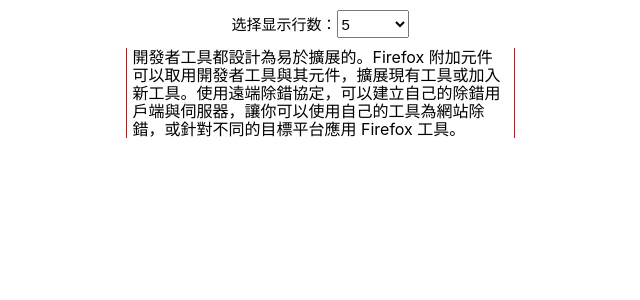
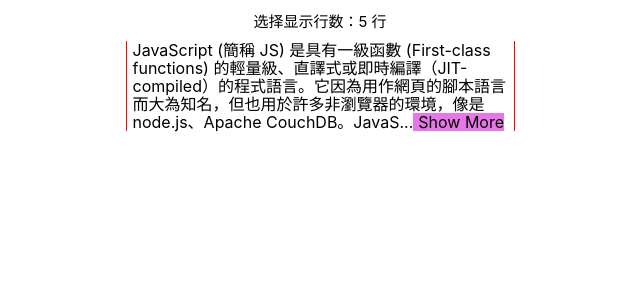
Before and after one commit to sulirc/react-ellipsis, a React (Create React App) app: page / in a window 1280 px wide. Shown: the top 300 px of the page, without its empty margins (320-960 px from the left). Built offline with nearby package versions, Linux system fonts and the light colour scheme.

Commit message:
feat: simplify ellipsis

```diff
--- a/src/App.js
+++ b/src/App.js
@@ -1,4 +1,4 @@
-import React, { useState, useEffect } from "react";
+import React from "react";
 import TextEllipsis from "./TextEllipsis";
 import "./App.scss";
 
@@ -14,34 +14,26 @@
   m: 5,
   l: 8,
   xl: 12,
+  xxxl: 100
 };
 
 function App() {
-  const [lines, setLines] = useState(LINES[defaultLines]);
-  const changeVisibleLines = (e) => {
-    setLines(LINES[e.target.value]);
-  };
   const handleOnElliResult = (status) => console.log(status);
 
   return (
     <>
       <label className="select-lines">
         选择显示行数：
-        <select name="select" defaultValue={defaultLines} onChange={changeVisibleLines}>
-          <option value="s">3</option>
-          <option value="m">5</option>
-          <option value="l">8</option>
-          <option value="xl">12</option>
-        </select>
+        {LINES[defaultLines]} 行
       </label>
 
       <div className="box">
         <TextEllipsis
-          expand
           className="ellipsis-demo"
-          lines={lines}
-          onElliResult={handleOnElliResult}>
-          {Text.zh}
+          lines={LINES[defaultLines]}
+          onElliResult={handleOnElliResult}
+        >
+          {Text.zhLong}
         </TextEllipsis>
       </div>
     </>
--- a/src/TextEllipsis/index.jsx
+++ b/src/TextEllipsis/index.jsx
@@ -1,4 +1,4 @@
-import React, { useState, useLayoutEffect, useRef, useCallback, useEffect } from "react";
+import React, { useState, useLayoutEffect, useRef, useCallback } from "react";
 import "./index.scss";
 
 export const ELLIPSIS = {
@@ -6,16 +6,9 @@
   NOT_TRUNCATED: "NOT_TRUNCATED",
 };
 
-const STATE = {
-  idle: "idle",
-  normal: "normal",
-  overflow: "overflow",
-};
-
 export default function TextEllipsis({
   children,
   className,
-  expand = false,
   ellipsisChar = "...",
   ellipsisMore = "Show More",
   ellipsisLess = "Show Less",
@@ -24,17 +17,15 @@
   onElliResult = () => {},
 }) {
   const [isExpand, setIsExpand] = useState(false);
-  const [isOverflow, setIsOverflow] = useState(STATE.idle);
+  const [isOverflow, setIsOverflow] = useState(true);
   const ref = useRef(null);
   const elliLessTextRef = useRef(null);
   const elliMoreRef = useRef(null);
   const text = useRef({
     chunks: null,
-    cacheChunks: null,
     elliMoreWidth: 0,
     lastChunk: null,
-    isInitialize: true,
-    currentLines: lines,
+    truncText: null,
   });
   const splitChar = "";
   const ellipsisStyle = {
@@ -52,23 +43,27 @@
   const showMore = useCallback(() => {
     reset();
     setIsExpand(true);
+    elliMoreRef.current.style.display = "none";
   }, [reset, setIsExpand]);
 
-  const showLess = () => setIsExpand(false);
+  const showLess = () => {
+    setIsExpand(false);
+    elliMoreRef.current.style.display = "inline-block";
+  };
 
-  const truncate = useCallback(
-    (initialize = false) => {
+  const truncate = useCallback(() => {
     const container = ref.current;
     const elliText = elliLessTextRef.current;
     const elli = text.current;
 
-      if (!elli.chunks || initialize) {
-        const chunks = elli.cacheChunks ? elli.cacheChunks.concat() : children.split(splitChar);
+    // use memoize cache
+    if (elli.truncText) {
+      elliText.innerHTML = elli.truncText;
+      return;
+    }
 
-        if (!elli.cacheChunks) {
-          elli.cacheChunks = chunks.concat();
-        }
-        elli.chunks = chunks;
+    if (!elli.chunks) {
+      elli.chunks = children.split(splitChar);
     }
 
     if (elli.chunks.length > 1) {
@@ -79,17 +74,12 @@
     }
 
     if (elli.chunks && container.offsetHeight <= maxElliHeight) {
-        if (expand && elli.isInitialize) {
-          showMore();
-          elli.isInitialize = false;
-        }
+      elli.truncText = elliText.innerHTML;
       return;
     }
 
     truncate();
-    },
-    [maxElliHeight, children, ellipsisChar, expand, showMore]
-  );
+  }, [maxElliHeight, children, ellipsisChar]);
 
   const process = useCallback(() => {
     const container = ref.current;
@@ -99,23 +89,21 @@
 
     if (container.offsetHeight > maxElliHeight) {
       elliMore && (elliMore.style.display = "inline-block");
-      truncate(true);
-      setIsOverflow(STATE.overflow);
+      truncate();
+      setIsOverflow(true);
       onElliResult(ELLIPSIS.TRUNCATED);
     } else {
       elliMore && (elliMore.style.display = "inline-block");
-      setIsOverflow(STATE.normal);
+      setIsOverflow(false);
       onElliResult(ELLIPSIS.NOT_TRUNCATED);
     }
   }, [maxElliHeight, truncate, onElliResult]);
 
   useLayoutEffect(() => {
+    // only calculate when showLess
     if (isExpand) {
-      if (text.current.currentLines === lines) {
       return;
     }
-    }
-    text.current.currentLines = lines;
 
     if (elliMoreRef.current) {
       text.current.elliMoreWidth = elliMoreRef.current.offsetWidth;
@@ -125,18 +113,18 @@
 
     reset();
     process();
-  }, [isExpand, lines, reset, process]);
+  }, [reset, process, isExpand]);
 
   return (
     <div ref={ref} className={`ellipsis-box ${className}`} style={ellipsisStyle}>
       <div className="truncate-text">
         <span ref={elliLessTextRef}>{children}</span>
-        {isOverflow === STATE.overflow && !isExpand && (
+        {isOverflow && (
           <span ref={elliMoreRef} className="show-more" onClick={showMore}>
             {ellipsisMore}
           </span>
         )}
-        {isOverflow === STATE.overflow && isExpand && (
+        {isOverflow && isExpand && (
           <span className="show-less" onClick={showLess}>
             {ellipsisLess}
           </span>
```
Lines whose indentation alone changed are shown as unchanged.
